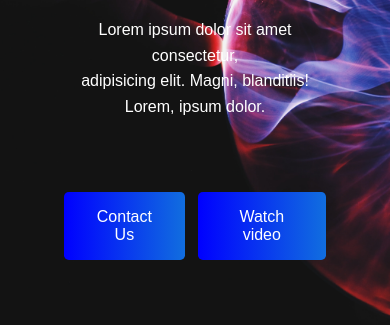
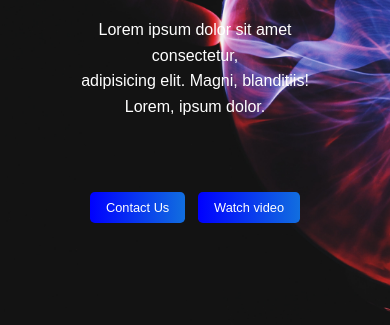
Before and after one commit to zarifa1401/APP-Web-Final-Project, a plain HTML site: page index.html in a window 390 px wide. Shown: the part 347-672 px from the top of the page. Drawn offline with nearby package versions, Linux system fonts and the light colour scheme; a web font is replaced by a local one.

Commit message:
worked on quires

```diff
--- a/css/quires.css
+++ b/css/quires.css
@@ -128,4 +128,15 @@
     text-align: center;
     margin-top: 10px;
   }
+  .btn {
+    padding: 0.5rem 1rem;
+    border-radius: 0.3rem;
+    border: none;
+    /* background-color: #116edf; */
+    background-image: linear-gradient(to right, blue, #116edf);
+    color: white;
+    font-size: 0.8rem;
+    margin-bottom: 2.5rem;
+    margin-top: -4px;
+  }
 }
```
